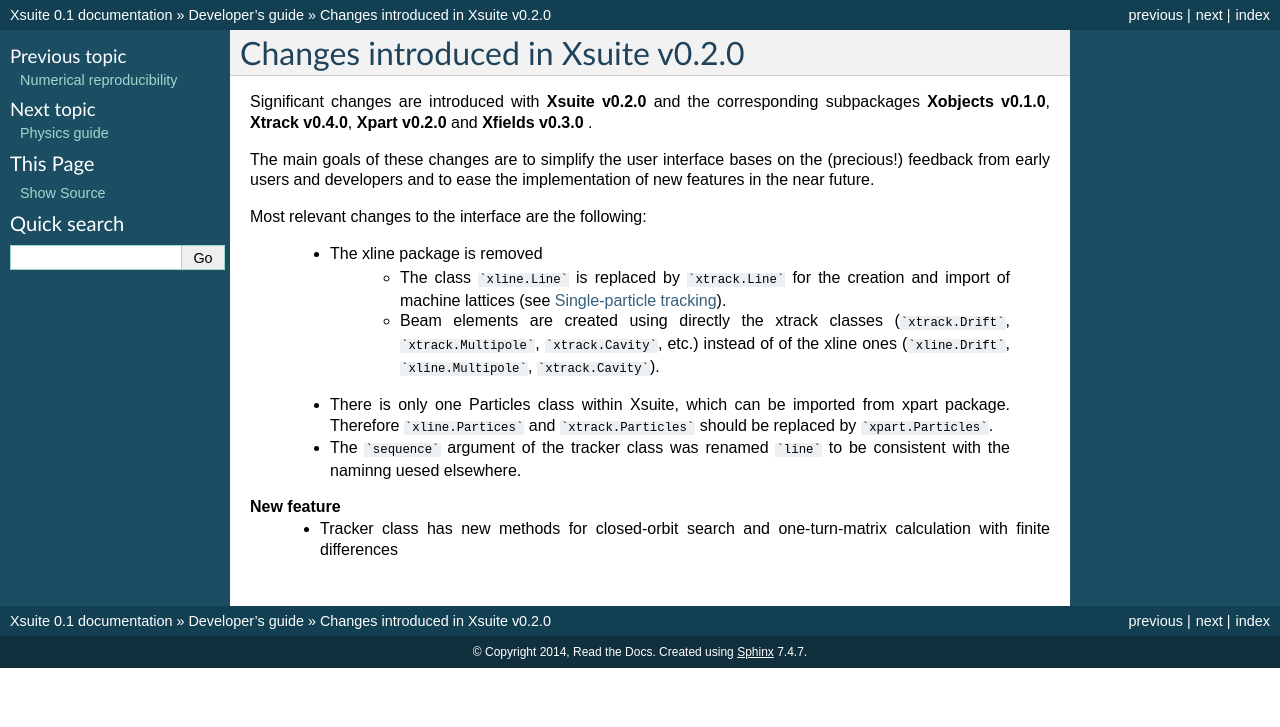
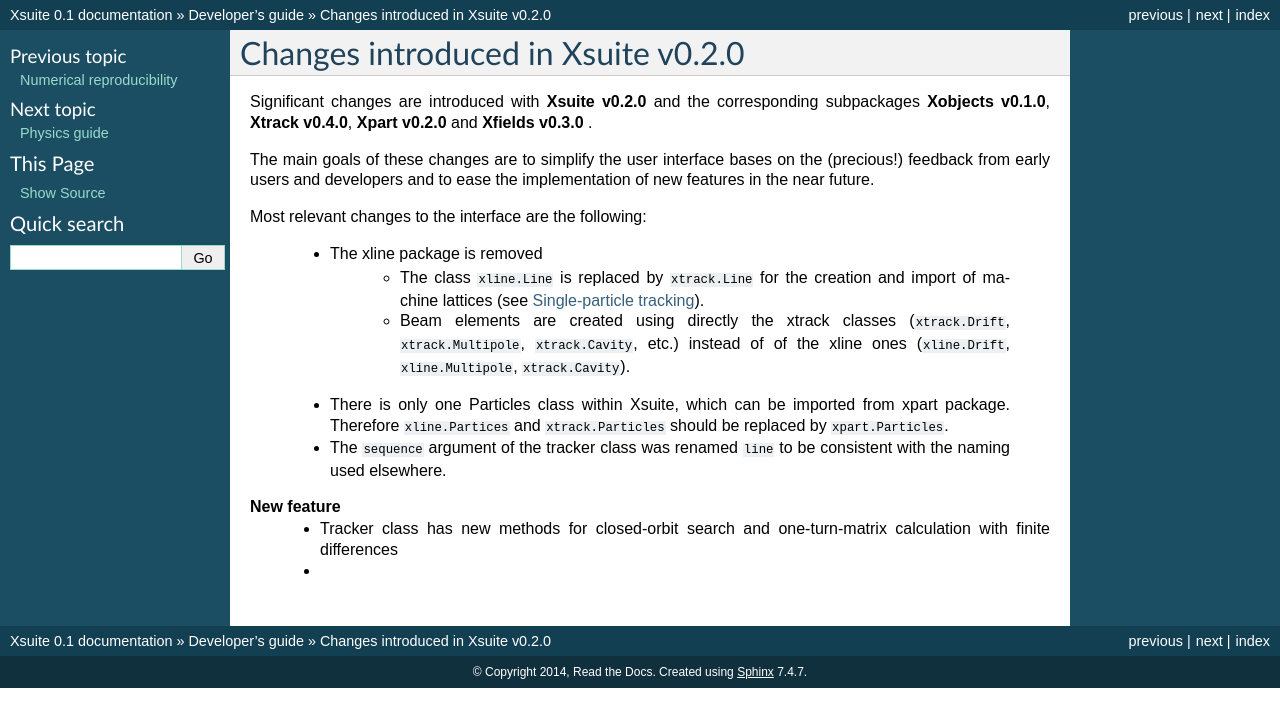
Before and after one commit to xsuite/xsuite, a Sphinx documentation site: the page built from docs/v020changes.rst, in a window 1280 px wide. Shown: the top 727 px of the page. Built offline with Sphinx 7.4.7, drawn with Linux system fonts in a browser that asks for light colours.

Commit message:
Quick push

````diff
--- a/docs/v020changes.rst
+++ b/docs/v020changes.rst
@@ -9,10 +9,11 @@
 Most relevant changes to the interface are the following:
 
  - The xline package is removed
-     - The class ```xline.Line``` is replaced by ```xtrack.Line``` for the creation and import of machine lattices (see :doc:`singlepart`).
-     - Beam elements are created using directly the xtrack classes (```xtrack.Drift```, ```xtrack.Multipole```, ```xtrack.Cavity```, etc.) instead of of the xline ones (```xline.Drift```, ```xline.Multipole```, ```xtrack.Cavity```).
- - There is only one Particles class within Xsuite, which can be imported from xpart package. Therefore ```xline.Partices``` and ```xtrack.Particles``` should be replaced by ```xpart.Particles```.
- - The ```sequence``` argument of the tracker class was renamed ```line``` to be consistent with the naminng uesed elsewhere.
+     - The class ``xline.Line`` is replaced by ``xtrack.Line`` for the creation and import of machine lattices (see :doc:`singlepart`).
+     - Beam elements are created using directly the xtrack classes (``xtrack.Drift``, ``xtrack.Multipole``, ``xtrack.Cavity``, etc.) instead of of the xline ones (``xline.Drift``, ``xline.Multipole``, ``xtrack.Cavity``).
+ - There is only one Particles class within Xsuite, which can be imported from xpart package. Therefore ``xline.Partices`` and ``xtrack.Particles`` should be replaced by ``xpart.Particles``.
+ - The ``sequence`` argument of the tracker class was renamed ``line`` to be consistent with the naming used elsewhere.
 
 **New feature**
  - Tracker class has new methods for closed-orbit search and one-turn-matrix calculation with finite differences
+ -
````
